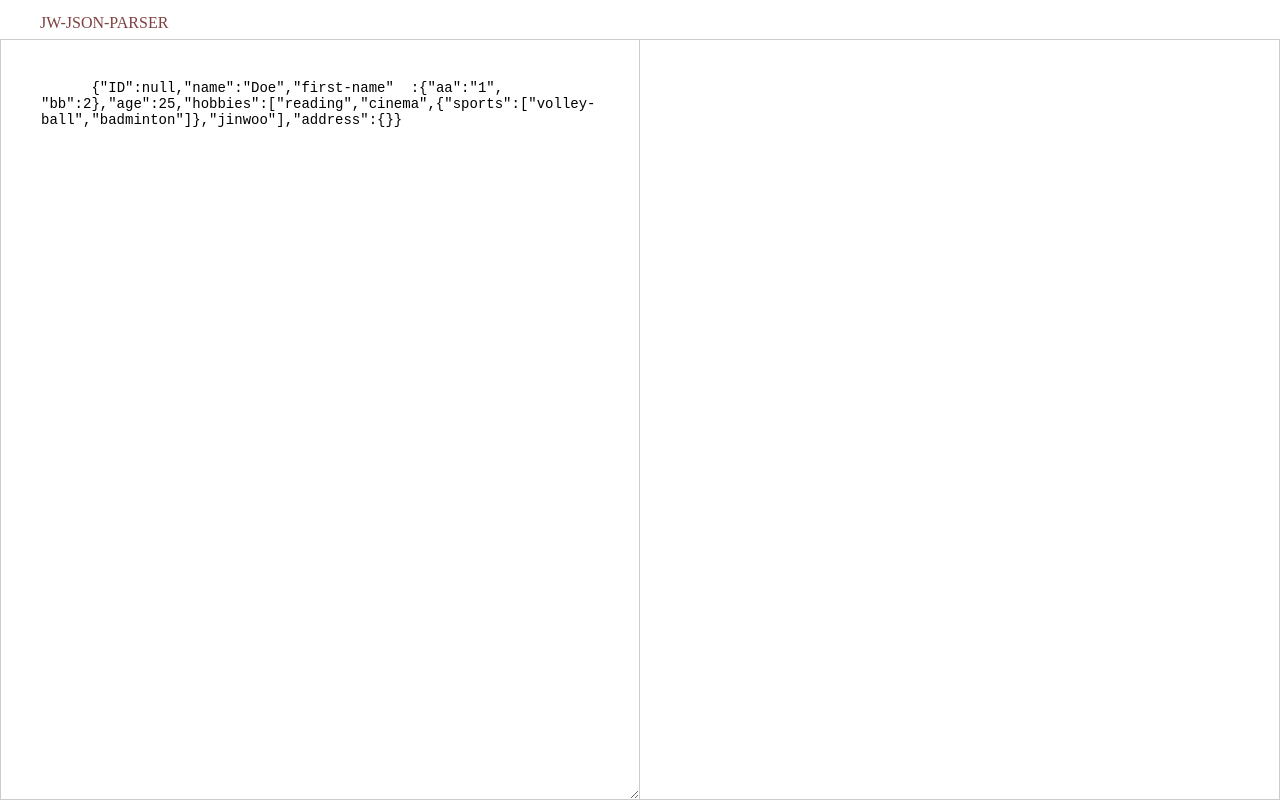
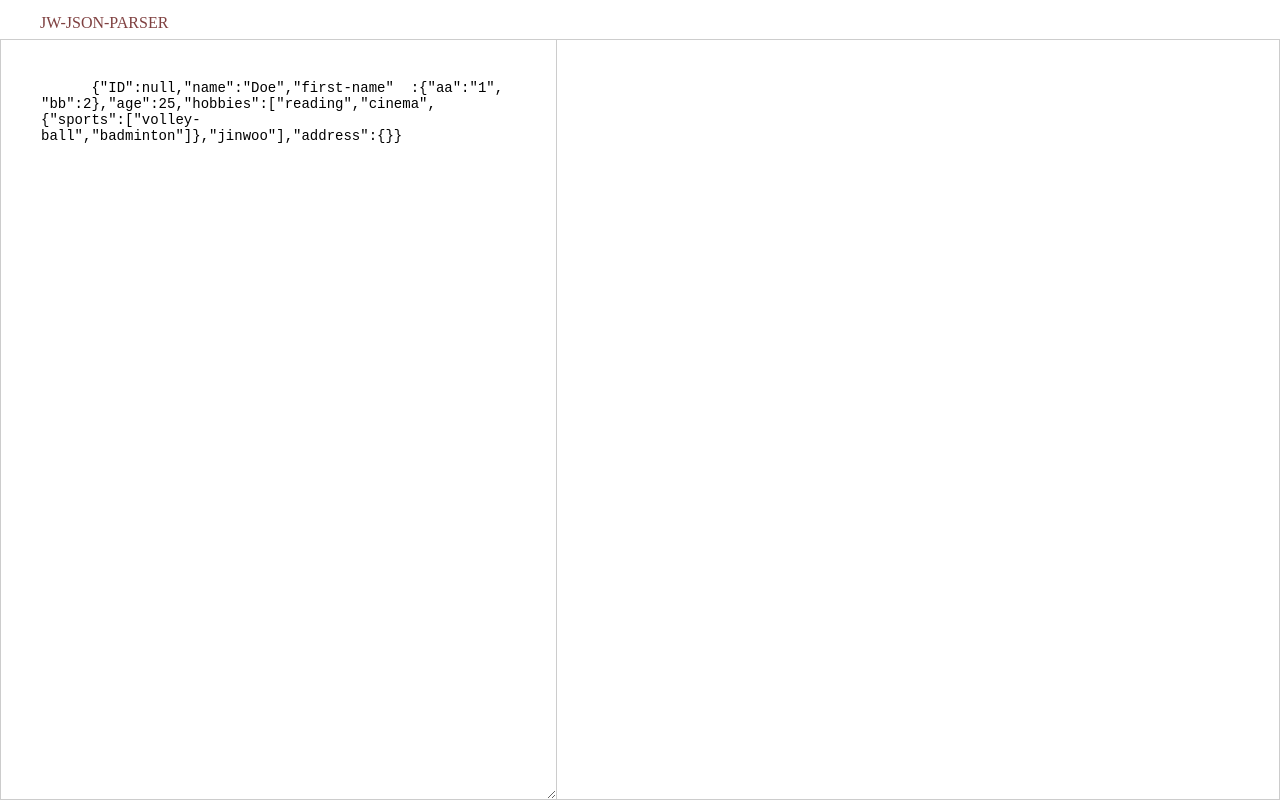
Before and after one commit to superlucky84/jw-json-parser, a website built with webpack: page index.html in a window 1280 px wide. Built offline with nearby package versions, Linux system fonts and the light colour scheme.

Commit message:
* FIXED layout

```diff
--- a/index.html
+++ b/index.html
@@ -13,7 +13,6 @@
 		<textarea id="input">
       {"ID":null,"name":"Doe","first-name"  :{"aa":"1", "bb":2},"age":25,"hobbies":["reading","cinema",{"sports":["volley-ball","badminton"]},"jinwoo"],"address":{}}
     </textarea>
-		<div id="split"></div>
 		<div id="root"></div>
 	</section>
 <script src="./dist/bundle.js"></script>
--- a/src/css/app.sass
+++ b/src/css/app.sass
@@ -10,7 +10,8 @@ section
   height: calc(100% - 40px)
   display: flex
   flex-direction: row
-  justify-contents: flex-start
+  justify-content: space-between
+
 
 span.hide, div.hide
   span.toggle-end
@@ -23,14 +24,18 @@ span.hide, div.hide
   ul, ol
     display: none
 
+
 textarea, #root
-  width: 50%
+  width: 100%
   height: 100%
   font-size: 14px
   padding: 40px
   border: 1px solid #ccc
   outline: none
   border-top: 0px;
+
+textarea
+  max-width: 557px;
 
 #root
   padding: 40px
```
Also changed, not shown: dist/bundle.css.
